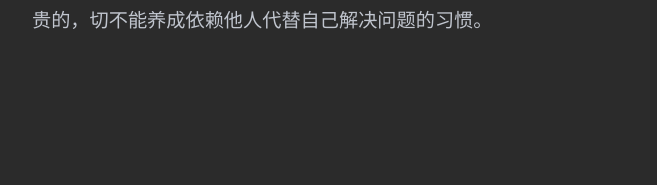
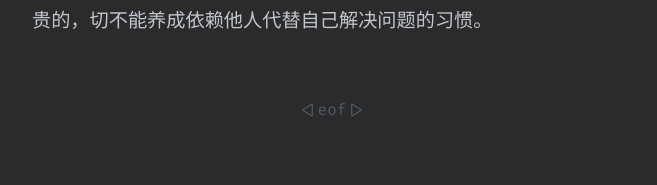
Before and after one commit to wyudong/blog, a Jekyll site: the page built from _posts/2017-02-02-new-home-and-revisit-whyt.md, in a window 1280 px wide. Shown: the part 797-982 px from the top of the page, without its empty margins (308-965 px from the left). Built offline with Jekyll 4.4.1, drawn with Linux system fonts in a browser that asks for light colours; before the commit the page ends 949 px from its top, so only the background shows below that.

Commit message:
Add footer

```diff
--- /dev/null
+++ b/_includes/footer.html
@@ -0,0 +1,3 @@
+<div class="footer">
+    <|eof|>
+</div>
--- a/_layouts/post.html
+++ b/_layouts/post.html
@@ -19,3 +19,5 @@ layout: default
         {{ content }}
     </div>
 </div>
+
+{% include footer.html %}
--- a/_sass/_variables.scss
+++ b/_sass/_variables.scss
@@ -28,6 +28,7 @@ $color-back: $blue;
 $color-back-hover: $purple;
 $color-code: $base07;
 $color-code-background: $base02;
+$color-footer: $base02;
 
 $font-size-default: 1em;
 $font-size-code: 1em;
--- a/assets/css/main.scss
+++ b/assets/css/main.scss
@@ -269,3 +269,9 @@ blockquote {
         }
     }
 }
+
+.footer {
+    margin: 10px;
+    text-align: center;
+    color: $color-footer;
+}
```
